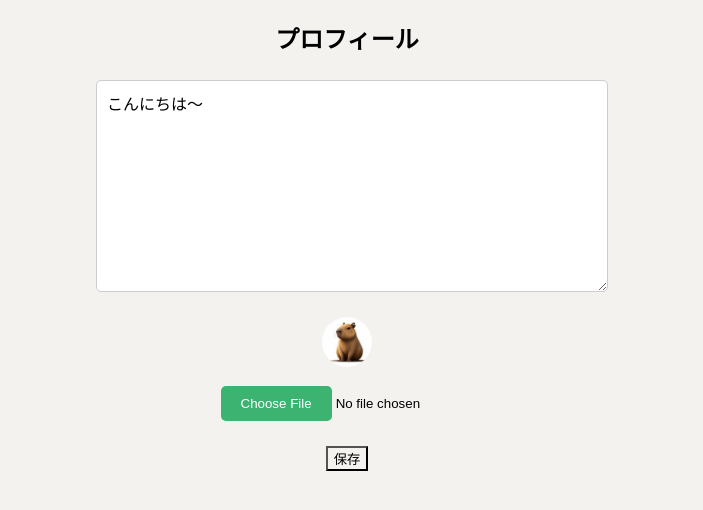
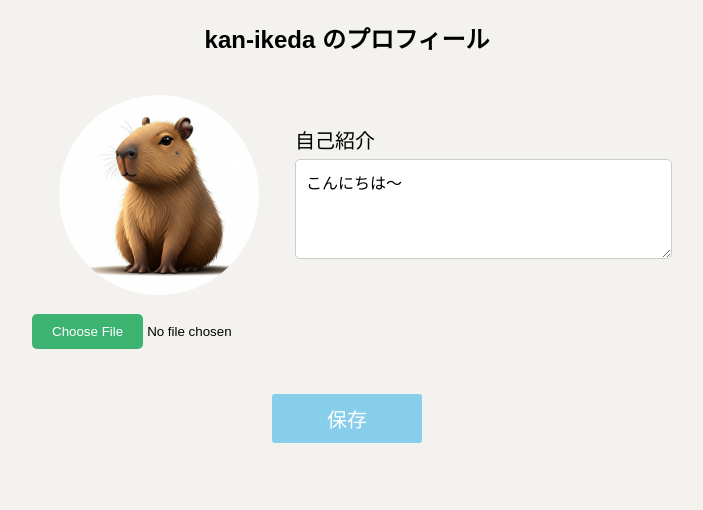
Before and after one commit to kan-ikeda/Log_Django, a Django app: page /accounts/profile/ in a window 1280 px wide. Shown: the part 132-642 px from the top of the page, without its empty margins (293-996 px from the left). Run offline with Django 5.2, Linux system fonts and the light colour scheme; a user stored in the database is signed in; data comes from the database, SQL or seed files in the repository; both versions use the stored data as it was after the commit.

Commit message:
プロフィール画面のcss実装

```diff
--- a/static/css/profile.css
+++ b/static/css/profile.css
@@ -8,10 +8,11 @@
     box-sizing: border-box;
     margin: 5px;
     text-align: left;
+    height: 100px;
 }
 
 .profile {
-    width: 40%;
+    width: 50%;
     margin: 0 auto;
 }
 
@@ -20,6 +21,7 @@
     margin-bottom: 20px;
     padding: 5px;
     border-radius: 3px;
+
 }
 
 .image_input::-webkit-file-upload-button {
@@ -30,3 +32,36 @@
     border-radius: 5px;
     cursor: pointer;
 }
+
+.user_icon_profile img{
+    border-radius: 50%;
+    width: 200px;
+    height: 200px;
+}
+
+.profile_bio{
+    margin: 0 auto;
+    width: 70%;
+
+}
+
+.profile_bio p{
+    font-size: 20px;
+    margin: 50px 0 0 5px;
+    text-align: left;
+
+
+}
+
+.btn{
+    margin: 20px 0 0 0;
+}
+
+.form-group{
+    margin: 20px 0 0 0;
+}
+
+.edit{
+    display: flex;
+
+}
--- a/templates/accounts/profile.html
+++ b/templates/accounts/profile.html
@@ -10,12 +10,12 @@
 {% block content %}
 
 <div class="profile">
-    <h2>プロフィール</h2>
+    <h2>{{ user.username}} のプロフィール</h2>
     <form method="post" enctype="multipart/form-data">
         {% csrf_token %}
-    <p>{{ profile_form.bio }}</p>
+        <div class="edit">
             <div class="form-group">
-        <div class="user_icon">
+                <div class="user_icon_profile">
                     <!-- プレビュー用の画像 -->
                     {% if user.is_authenticated and user.profile.avatar %}
                     <img src="{{ user.profile.avatar.url }}" id="imagePreview" alt="アイコン">
@@ -28,7 +28,12 @@
                 {{ profile_form.avatar }}
                 <input type="file" id="imageInput" style="display: none;">
             </div>
-    <button type="submit">保存</button>
+            <div class="profile_bio">
+                <p>自己紹介</p>
+                {{ profile_form.bio }}
+            </div>
+        </div>
+        <button type="submit" class="btn">保存</button>
     </form>
 </div>
 
```
Also changed, not shown: db.sqlite3. Lines whose indentation alone changed are shown as unchanged.
